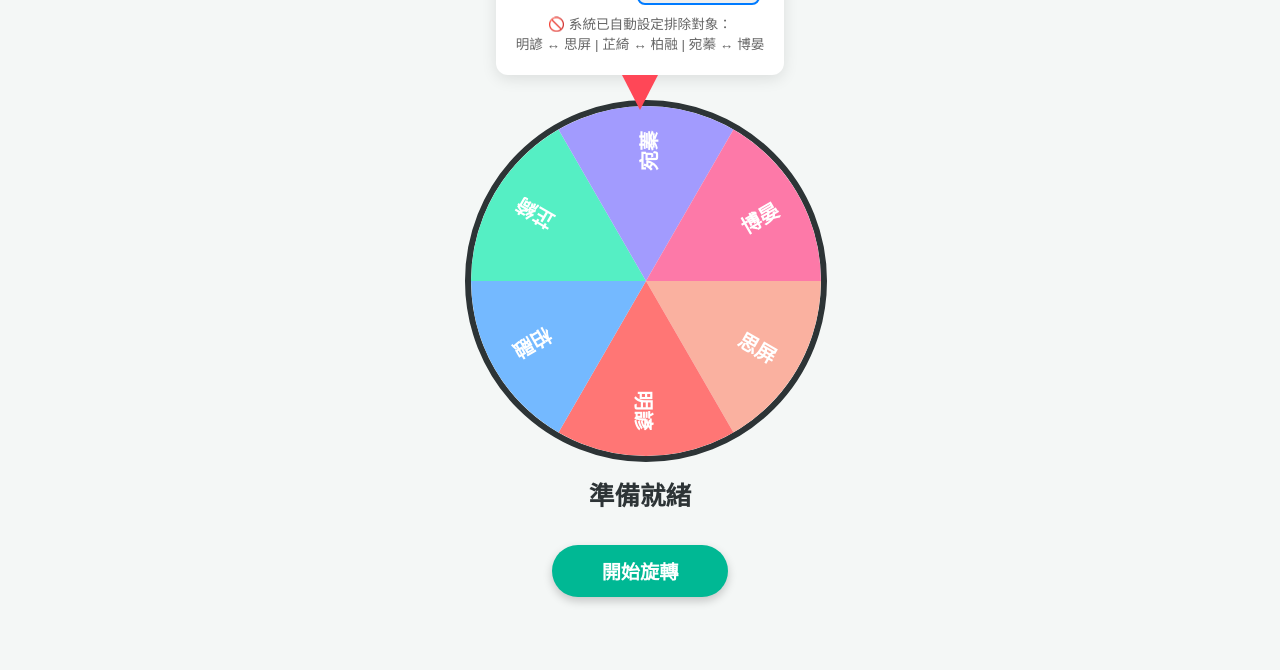
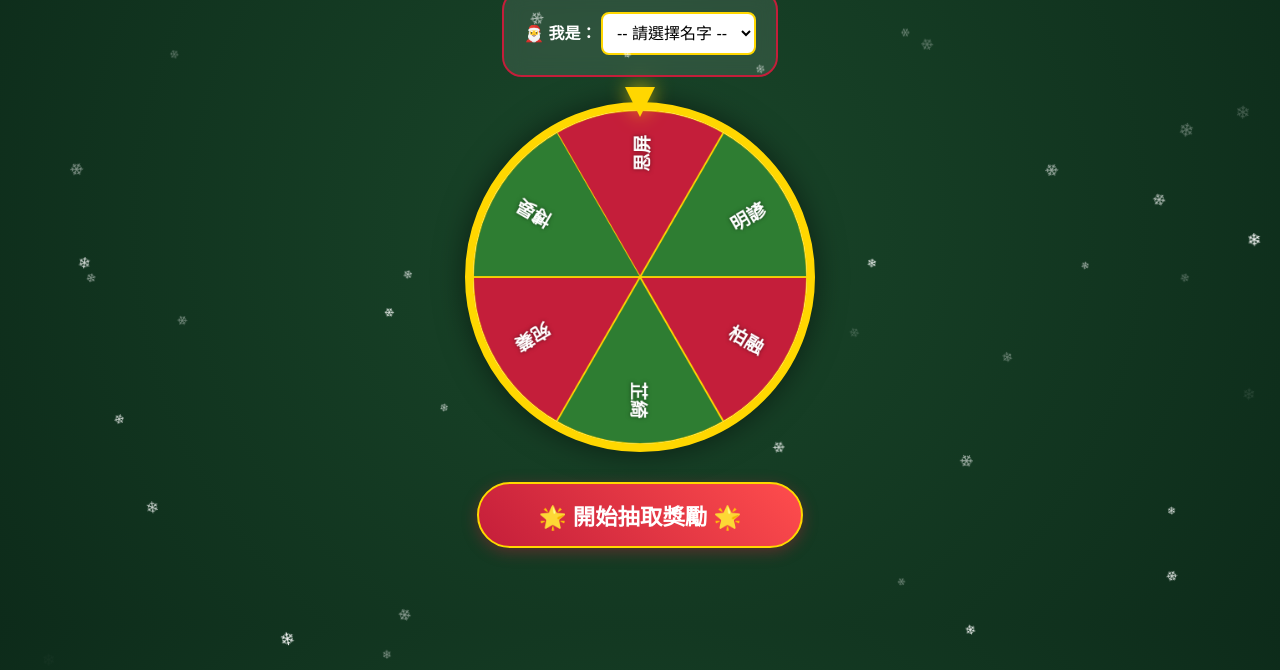
Before and after one commit to qwe76321-svg/Fat, a plain HTML site: page index.html in a window 1280 px wide. Shown: the part 175-845 px from the top of the page. Before the commit the page ends 800 px from the top, so only its background shows below. Drawn offline with Linux system fonts and the light colour scheme; some packages are replaced by stand-ins of ours; a script that the page names is missing.

Commit message:
Revamp index.html for Christmas gift wheel
Updated the title and styling for a Christmas-themed random gift wheel. Enhanced the appearance of the wheel and button, added snowflake animation, and improved user interaction with alerts.

```diff
--- a/index.html
+++ b/index.html
@@ -3,7 +3,8 @@
 <head>
     <meta charset="UTF-8">
     <meta name="viewport" content="width=device-width, initial-scale=1.0">
-    <title>進階限制版隨機轉盤 - 修正版</title>
+    <title>🎄 聖誕交換禮物轉盤 🎁</title>
+    <script src="https://cdn.jsdelivr.net/npm/sweetalert2@11"></script>
     <style>
         body {
             display: flex;
@@ -12,16 +13,34 @@
             justify-content: center;
             min-height: 100vh;
             margin: 0;
-            background-color: #f4f7f6;
+            background: radial-gradient(circle, #1a472a 0%, #0d2b1a 100%); /* 深聖誕綠背景 */
+            color: #fff;
             font-family: "Microsoft JhengHei", sans-serif;
+            overflow: hidden;
+        }
+
+        /* 雪花動畫 */
+        .snowflake {
+            position: absolute;
+            top: -10px;
+            color: white;
+            user-select: none;
+            z-index: 1000;
+            pointer-events: none;
+            animation: fall linear infinite;
+        }
+        @keyframes fall {
+            to { transform: translateY(105vh) rotate(360deg); }
         }
 
         .config-section {
+            z-index: 10;
             margin-bottom: 25px;
             padding: 20px;
-            background: white;
-            border-radius: 12px;
-            box-shadow: 0 4px 15px rgba(0,0,0,0.1);
+            background: rgba(255, 255, 255, 0.1);
+            backdrop-filter: blur(10px);
+            border-radius: 20px;
+            border: 2px solid #c41e3a; /* 聖誕紅 */
             text-align: center;
         }
 
@@ -29,82 +48,82 @@
             padding: 10px;
             font-size: 1rem;
             border-radius: 8px;
-            border: 2px solid #007bff;
+            background: white;
+            border: 2px solid #ffd700;
             outline: none;
-            cursor: pointer;
-        }
-
-        .rules {
-            font-size: 0.85rem;
-            color: #666;
-            margin-top: 10px;
-            line-height: 1.5;
         }
 
         .wheel-container {
             position: relative;
             width: 350px;
             height: 350px;
+            z-index: 5;
+        }
+
+        .pointer {
+            position: absolute;
+            top: -15px;
+            left: 50%;
+            transform: translateX(-50%);
+            width: 0;
+            height: 0;
+            border-left: 15px solid transparent;
+            border-right: 15px solid transparent;
+            border-top: 30px solid #ffd700; /* 金色指針 */
+            z-index: 20;
+            filter: drop-shadow(0 0 10px rgba(255,215,0,0.8));
         }
 
         #wheel {
             width: 100%;
             height: 100%;
             border-radius: 50%;
-            border: 6px solid #2d3436;
+            border: 8px solid #ffd700;
+            box-sizing: border-box;
             transition: transform 4s cubic-bezier(0.15, 0, 0.15, 1);
-        }
-
-        .pointer {
-            position: absolute;
-            top: -25px;
-            left: 50%;
-            transform: translateX(-50%);
-            width: 0;
-            height: 0;
-            border-left: 18px solid transparent;
-            border-right: 18px solid transparent;
-            border-top: 35px solid #ff4757;
-            z-index: 10;
+            background-color: white;
+            box-shadow: 0 0 30px rgba(0,0,0,0.5);
         }
 
         #spin-btn {
             margin-top: 30px;
-            padding: 12px 50px;
-            font-size: 1.2rem;
+            padding: 15px 60px;
+            font-size: 1.4rem;
             font-weight: bold;
             cursor: pointer;
-            background-color: #00b894;
+            background: linear-gradient(45deg, #c41e3a, #ff4d4d); /* 聖誕紅漸層 */
             color: white;
-            border: none;
-            border-radius: 30px;
-            box-shadow: 0 4px 10px rgba(0,0,0,0.2);
-            transition: 0.2s;
+            border: 2px solid #ffd700;
+            border-radius: 50px;
+            box-shadow: 0 4px 15px rgba(196, 30, 58, 0.4);
+            transition: 0.3s;
+            z-index: 10;
+        }
+
+        #spin-btn:hover:not(:disabled) {
+            transform: scale(1.1);
+            box-shadow: 0 0 20px #ffd700;
         }
 
         #spin-btn:disabled {
-            background-color: #b2bec3;
+            filter: grayscale(1);
             cursor: not-allowed;
-            transform: scale(1) !important;
         }
 
-        #result {
-            margin-top: 25px;
-            font-size: 1.6rem;
-            font-weight: bold;
-            color: #2d3436;
-            height: 2.5rem;
+        h1 {
+            text-shadow: 0 0 10px #c41e3a;
+            letter-spacing: 2px;
         }
     </style>
 </head>
 <body>
 
-    <h1>🎡 專屬隨機轉盤</h1>
+    <h1>🎄 聖誕快樂！隨機抽籤輪盤 🎁</h1>
 
     <div class="config-section">
-        <label for="user-select"><strong>選擇你的名字：</strong></label>
+        <label><strong>🎅 我是：</strong></label>
         <select id="user-select">
-            <option value="">-- 請選擇 --</option>
+            <option value="">-- 請選擇名字 --</option>
             <option value="思屏">思屏</option>
             <option value="明諺">明諺</option>
             <option value="柏融">柏融</option>
@@ -112,97 +131,115 @@
             <option value="宛蓁">宛蓁</option>
             <option value="博晏">博晏</option>
         </select>
-        <div class="rules">
-            🚫 系統已自動設定排除對象：<br>
-            明諺 ↔ 思屏 | 芷綺 ↔ 柏融 | 宛蓁 ↔ 博晏
-        </div>
     </div>
 
     <div class="wheel-container">
         <div class="pointer"></div>
-        <canvas id="wheel" width="350" height="350"></canvas>
+        <canvas id="wheel" width="400" height="400"></canvas>
     </div>
 
-    <div id="result">準備就緒</div>
-    <button id="spin-btn">開始旋轉</button>
+    <button id="spin-btn">🌟 開始抽取獎勵 🌟</button>
 
     <script>
+        // 1. 產生雪花
+        function createSnow() {
+            const snowflake = document.createElement('div');
+            snowflake.classList.add('snowflake');
+            snowflake.innerHTML = '❄';
+            snowflake.style.left = Math.random() * 100 + 'vw';
+            snowflake.style.animationDuration = Math.random() * 3 + 2 + 's';
+            snowflake.style.opacity = Math.random();
+            snowflake.style.fontSize = Math.random() * 10 + 10 + 'px';
+            document.body.appendChild(snowflake);
+            setTimeout(() => { snowflake.remove(); }, 5000);
+        }
+        setInterval(createSnow, 100);
+
+        // 2. 轉盤邏輯
         const canvas = document.getElementById('wheel');
         const ctx = canvas.getContext('2d');
         const btn = document.getElementById('spin-btn');
-        const resultDiv = document.getElementById('result');
         const userSelect = document.getElementById('user-select');
 
         const allNames = ['思屏', '明諺', '柏融', '芷綺', '宛蓁', '博晏'];
-        const colors = ['#fab1a0', '#ff7675', '#74b9ff', '#55efc4', '#a29bfe', '#fd79a8'];
-
-        // 設定排除名單（含自己與互斥對象）
+        // 聖誕配色方案：紅白綠金相間
+        const colors = ['#c41e3a', '#2e7d32', '#c41e3a', '#2e7d32', '#c41e3a', '#2e7d32'];
         const exclusions = {
-            '思屏': ['思屏', '明諺'],
-            '明諺': ['明諺', '思屏'],
-            '柏融': ['柏融', '芷綺'],
-            '芷綺': ['芷綺', '柏融'],
-            '宛蓁': ['宛蓁', '博晏'],
-            '博晏': ['博晏', '宛蓁']
+            '思屏': ['思屏', '明諺'], '明諺': ['明諺', '思屏'],
+            '柏融': ['柏融', '芷綺'], '芷綺': ['芷綺', '柏融'],
+            '宛蓁': ['宛蓁', '博晏'], '博晏': ['博晏', '宛蓁']
         };
 
+        const numSegments = allNames.length;
+        const segmentDeg = 360 / numSegments;
         let currentRotation = 0;
 
         function drawWheel() {
-            const arcSize = (2 * Math.PI) / allNames.length;
-            allNames.forEach((name, i) => {
-                const angle = i * arcSize;
+            const centerX = canvas.width / 2;
+            const centerY = canvas.height / 2;
+            const radius = centerX;
+            ctx.clearRect(0, 0, canvas.width, canvas.height);
+
+            for (let i = 0; i < numSegments; i++) {
+                const startAngle = (i * segmentDeg - 90 - segmentDeg / 2) * Math.PI / 180;
+                const endAngle = ((i + 1) * segmentDeg - 90 - segmentDeg / 2) * Math.PI / 180;
+
                 ctx.beginPath();
+                ctx.moveTo(centerX, centerY);
+                ctx.arc(centerX, centerY, radius, startAngle, endAngle);
                 ctx.fillStyle = colors[i];
-                ctx.moveTo(175, 175);
-                ctx.arc(175, 175, 175, angle, angle + arcSize);
-                ctx.lineTo(175, 175);
                 ctx.fill();
+                ctx.strokeStyle = '#ffd700';
+                ctx.lineWidth = 2;
+                ctx.stroke();
 
                 ctx.save();
-                ctx.translate(175, 175);
-                ctx.rotate(angle + arcSize / 2);
+                ctx.translate(centerX, centerY);
+                ctx.rotate(startAngle + (segmentDeg / 2) * Math.PI / 180);
                 ctx.textAlign = "right";
                 ctx.fillStyle = "white";
-                ctx.font = "bold 20px Arial";
-                ctx.fillText(name, 150, 10);
+                ctx.font = "bold 22px Arial";
+                ctx.shadowBlur = 4;
+                ctx.shadowColor = "rgba(0,0,0,0.5)";
+                ctx.fillText(allNames[i], radius - 30, 10);
                 ctx.restore();
-            });
+            }
         }
 
         function spin() {
             const currentUser = userSelect.value;
             if (!currentUser) {
-                alert("請先選擇你是誰！");
+                Swal.fire({ icon: 'warning', title: '喔喔！', text: '請先選擇你是誰，聖誕老公公才知道要避開誰喔！', confirmButtonColor: '#c41e3a' });
                 return;
             }
 
             btn.disabled = true;
-            resultDiv.innerText = "轉動中...";
-            resultDiv.style.color = "#2d3436";
 
-            let finalDegree = 0;
-            let targetIndex = -1;
+            let targetIndex;
             const myExclusions = exclusions[currentUser];
+            do {
+                targetIndex = Math.floor(Math.random() * numSegments);
+            } while (myExclusions.includes(allNames[targetIndex]));
 
-            // 隨機計算，直到結果不在排除名單內
-            while (targetIndex === -1 || myExclusions.includes(allNames[targetIndex])) {
-                finalDegree = Math.floor(Math.random() * 360);
-                const actualDegree = (360 - finalDegree) % 360;
-                targetIndex = Math.floor((actualDegree / 360) * allNames.length);
-            }
+            const stopAt = 360 - (targetIndex * segmentDeg);
+            const totalRotate = currentRotation + (360 * 10) + (stopAt - (currentRotation % 360) + 360) % 360;
 
-            // 動畫旋轉：當前位置 + 8圈 + 最終隨機角度
-            const rotateTo = currentRotation + (360 * 8) + finalDegree;
-            currentRotation = rotateTo;
+            currentRotation = totalRotate;
+            canvas.style.transform = `rotate(${currentRotation}deg)`;
 
-            canvas.style.transform = `rotate(${rotateTo}deg)`;
-
+            // 4秒後彈出結果
             setTimeout(() => {
-                resultDiv.innerText = `結果是：${allNames[targetIndex]} ✨`;
-                resultDiv.style.color = "#d63031";
+                Swal.fire({
+                    title: '🎉 抽選結果 🎉',
+                    html: `<div style="font-size: 1.5rem;">恭喜 <b>${currentUser}</b>！<br>你抽到的是：<br><span style="font-size: 2.5rem; color: #c41e3a; font-weight: bold;">✨ ${allNames[targetIndex]} ✨</span></div>`,
+                    icon: 'success',
+                    background: '#fff url(https://www.transparenttextures.com/patterns/white-diamond-dark.png)',
+                    confirmButtonText: '太棒了！',
+                    confirmButtonColor: '#2e7d32',
+                    backdrop: `rgba(0,0,123,0.4) url("https://media.giphy.com/media/v1.Y2lkPTc5MGI3NjExNHJndnk3Z3R4Z3R4Z3R4Z3R4Z3R4Z3R4Z3R4Z3R4Z3R4JmVwPXYxX2ludGVybmFsX2dpZl9ieV9pZCZjdD1n/3o7TKLUnnyECCG13fW/giphy.gif") left top no-repeat`
+                });
                 btn.disabled = false;
-            }, 4000);
+            }, 4200);
         }
 
         drawWheel();
```
